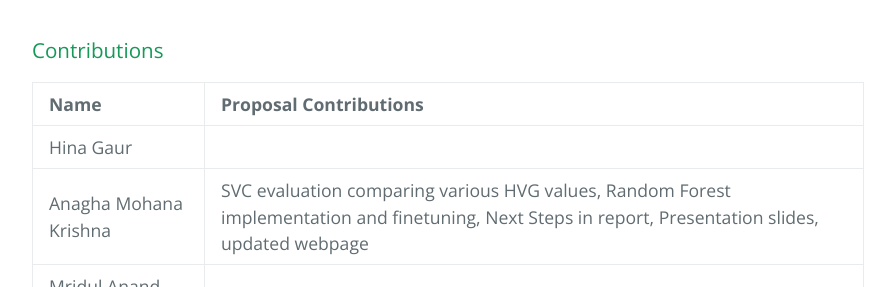
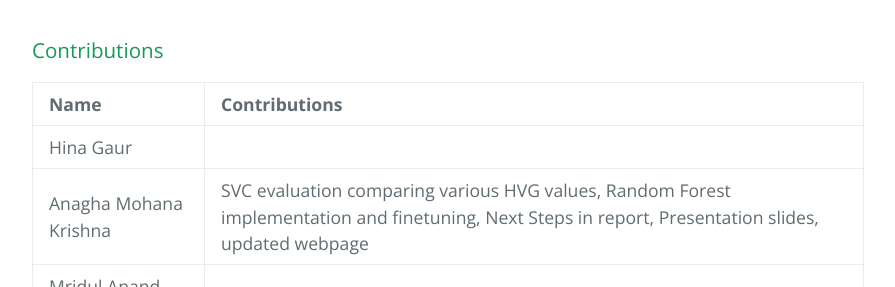
Before and after one commit to AnaghaMKrishna/CS-7641-Project, a Jekyll site: the page built from Final_Submission/final_report.md, in a window 1280 px wide and 900 px high, scrolled down 22598 px, cut to the strip 168-455 px from the top of the window. Shown: the whole strip, without its empty margins (192-1087 px from the left). Built offline with Jekyll 4.4.1, drawn with Linux system fonts in a browser that asks for light colours; our own code applies the rules of GitHub Pages for plain Markdown files.

Commit message:
fixed broken link

```diff
--- a/Final_Submission/final_report.md
+++ b/Final_Submission/final_report.md
@@ -130,7 +130,7 @@
 ### DBSCAN
 Our DBSCAN clustering was not able to cluster our data as we had hoped. It was only able to identify 2 clusters from our dataset.
 
-<img src="Figures/elbow_plot_DBscan.png" alt="Elbow Plot" width="700">
+<img src="Figures/elbow_plot_dbscan.png" alt="Elbow Plot" width="700">
 
 In choosing epsilon for our DBSCAN, we decided to leverage the elbow effect and plotted the distance of the 4th nearest neighbor vs the points. As can be seen in the first graph, the ideal epsilon that we decided to select was 25 as that is around where the elbow of the graph is formed. Points below this threshold are more likely to be a part of clusters and points above are more likely to be outliers.
 
@@ -224,7 +224,7 @@
 
 ### Contributions
 
-| Name       | Proposal Contributions|
+| Name       | Contributions|
 |:-------------|:------------------|
 | Hina Gaur          |   |
 | Anagha Mohana Krishna  | SVC evaluation comparing various HVG values, Random Forest implementation and finetuning, Next Steps in report, Presentation slides, updated webpage |
```
Also changed, not shown: midpoint_submission/mid_point_report.md (+1 -1 lines).
